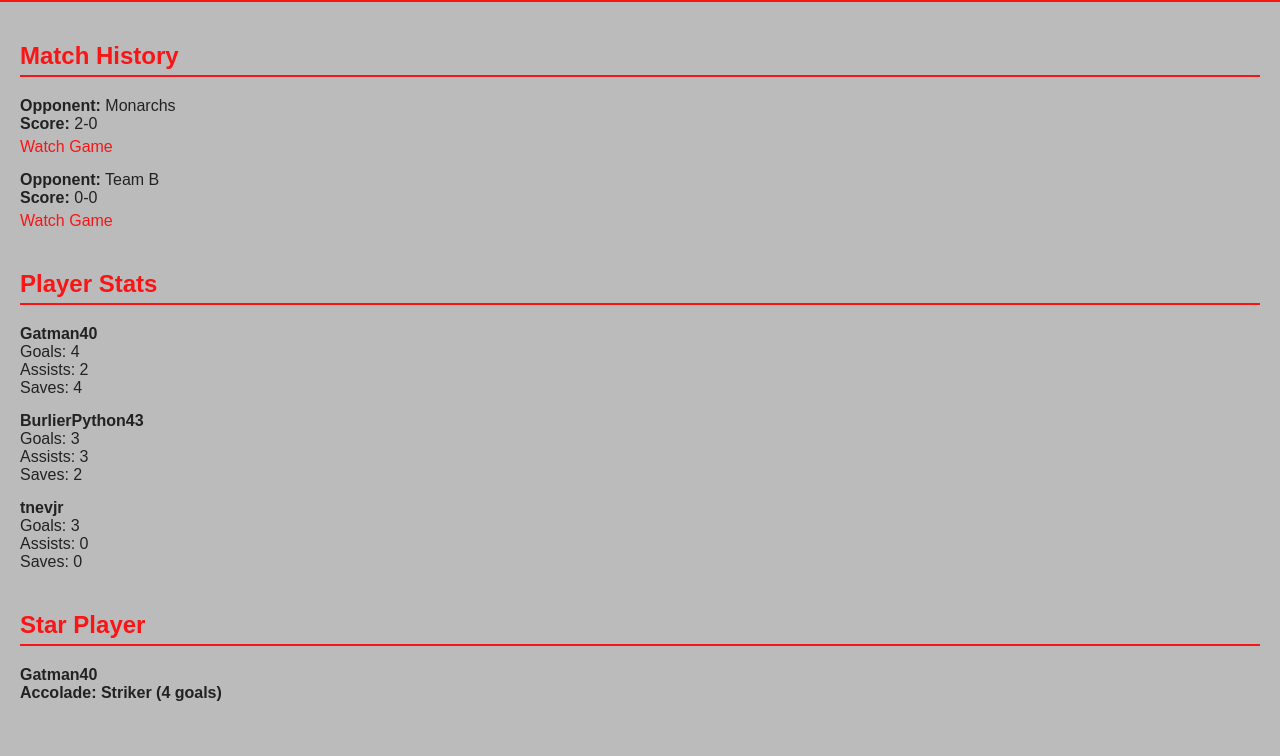
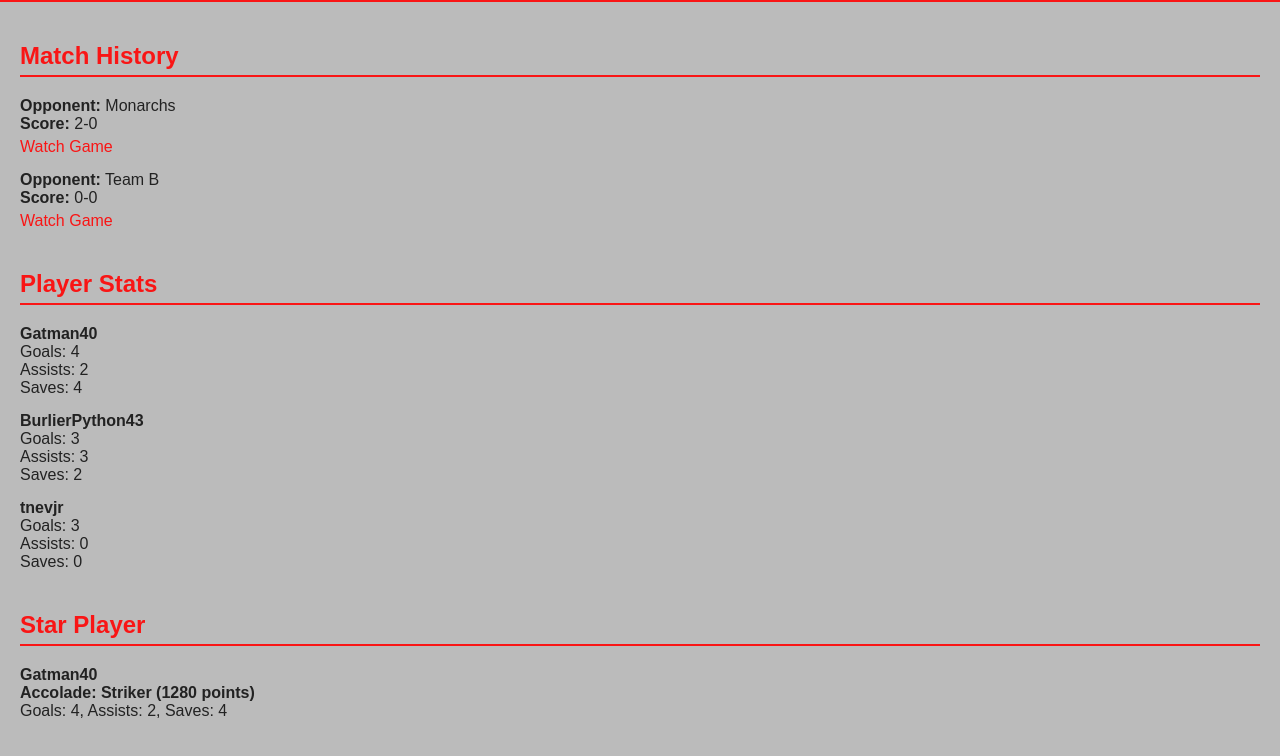
Before and after one commit to PureToastyGG/PureToastyGG.github.io, a plain HTML site: page Knights_Stats.html in a window 1280 px wide. Shown: the part 292-1048 px from the top of the page. Drawn offline with Linux system fonts and the light colour scheme.

Commit message:
Update Knights_Stats.html

```diff
--- a/Knights_Stats.html
+++ b/Knights_Stats.html
@@ -114,12 +114,27 @@
           container.appendChild(div);
         });
 
-        // Optional: Determine Star Player (highest goals)
-        const star = players.reduce((top, p) => p.points > top.points ? p : top, players[0]);
-        document.getElementById("star-player-container").innerHTML = `
-          <strong>${star.player}</strong><br>
-          <strong>Accolade: Striker (${star.goals} goals)</strong><br>
-        `;
+        // Optional: Determine Star Player (highest points)
+        if (players.length > 0) {
+          const star = players.reduce((top, p) => p.points > top.points ? p : top, players[0]);
+          //Determine the top stat for accolade
+          let accolade = "";
+          if (star.goals >= star.assists && star.goals >= star.saves){
+            accolade = "Striker";
+          } else if (star.assists >= star.gaols && star.assists >= star.saves){
+            accolade = "Playermaker";
+          } else if (star.saves >= star.goals && star.saves >= star.assists){
+            accolade = "Guardian";
+          }
+
+          document.getElementById("star-player-container").innerHTML = `
+            <strong>${star.player}</strong><br>
+            <strong>Accolade: ${accolade} (${star.points} points)</strong><br>
+            Goals: ${star.goals}, Assists: ${star.assists}, Saves: ${star.saves}
+          `;
+      } else {
+        document.getElementById("star-player-container").innerHTML = "No player data found for Knights.";
+      }
       });
   </script>
 </body>
```
